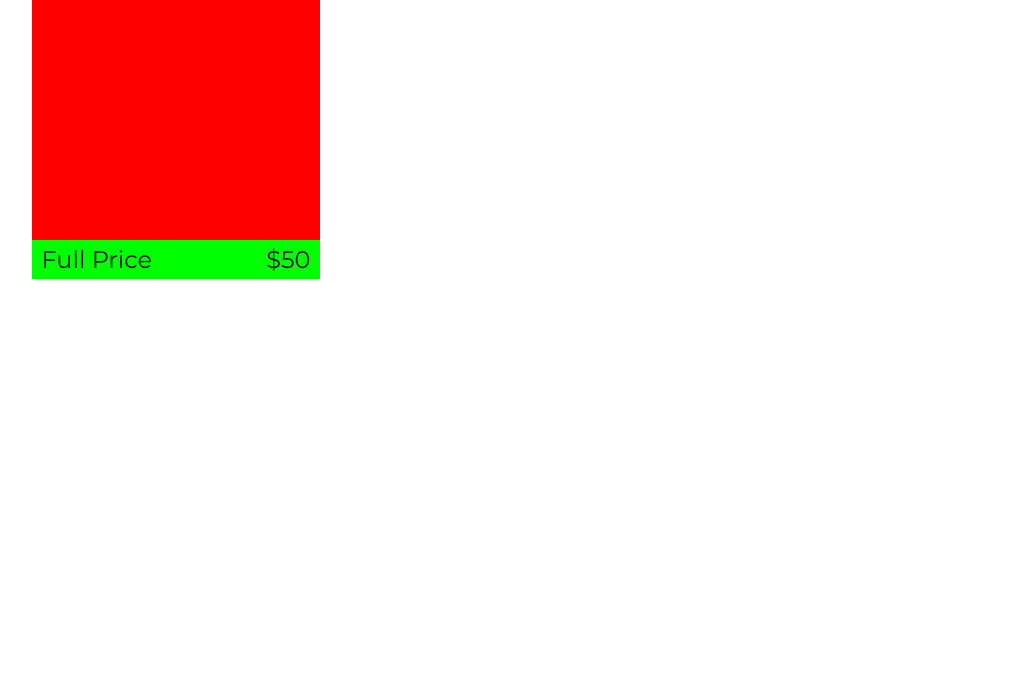
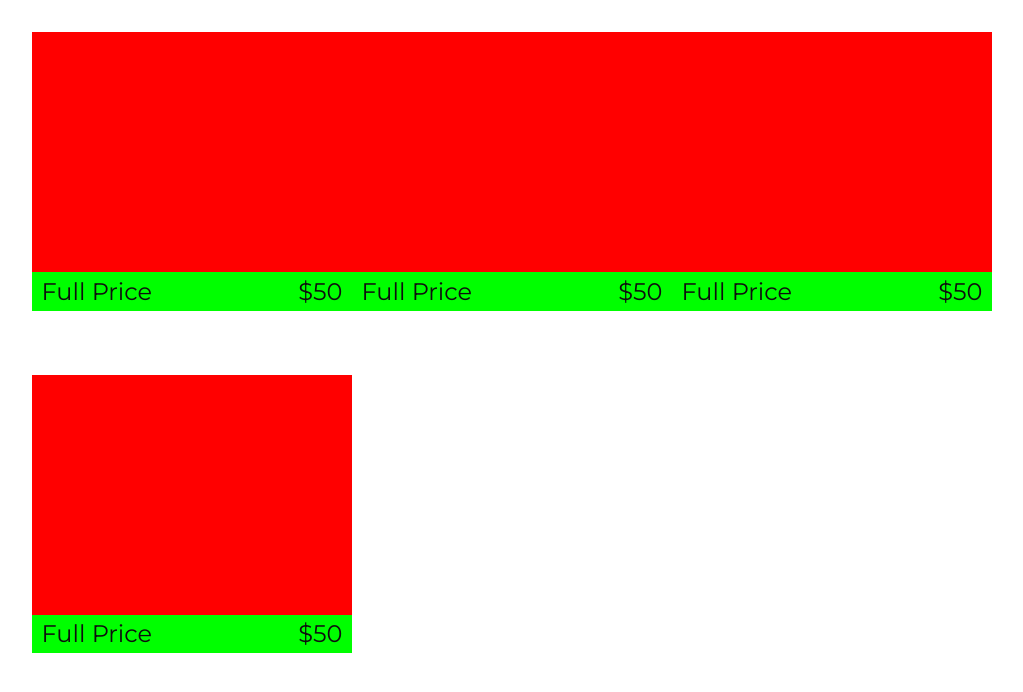
Before and after one commit to Lucidreline/dockweiler-watch-client, a React (Create React App) app: page / in a window 1280 px wide. Shown: the top 692 px of the page, without its empty margins (128-1151 px from the left). Built offline with nearby package versions, Linux system fonts and the light colour scheme.

Commit message:
Starting the product list component.

```diff
--- a/src/App.jsx
+++ b/src/App.jsx
@@ -1,10 +1,10 @@
 /* eslint-disable react/react-in-jsx-scope */
 import './App.scss'
-import ProductCard from './components/product-card/product-card.component'
+import ProductCardList from './components/product-card-list/product-card-list.component'
 
 const App = () => (
   <div id="margin-container">
-    <ProductCard />
+    <ProductCardList />
   </div>
 )
 
--- /dev/null
+++ b/src/components/product-card-list/product-card-list.component.jsx
@@ -0,0 +1,14 @@
+import React from 'react'
+import ProductCard from '../product-card/product-card.component'
+import './product-card-list.styles.scss'
+
+const ProductCardList = () => (
+  <div className="product-card-list">
+    <ProductCard />
+    <ProductCard />
+    <ProductCard />
+    <ProductCard />
+  </div>
+)
+
+export default ProductCardList
--- /dev/null
+++ b/src/components/product-card-list/product-card-list.styles.scss
@@ -0,0 +1,5 @@
+.product-card-list {
+  display: flex;
+  flex-wrap: wrap;
+  justify-content: space-between;
+}
--- a/src/components/product-card/product-card.styles.scss
+++ b/src/components/product-card/product-card.styles.scss
@@ -1,6 +1,7 @@
 .product-card {
   background-color: rgb(255, 0, 191);
-  width: 18rem;
+  width: 20rem;
+  margin: 2rem 0;
 
   .image {
     height: 15rem;
```
